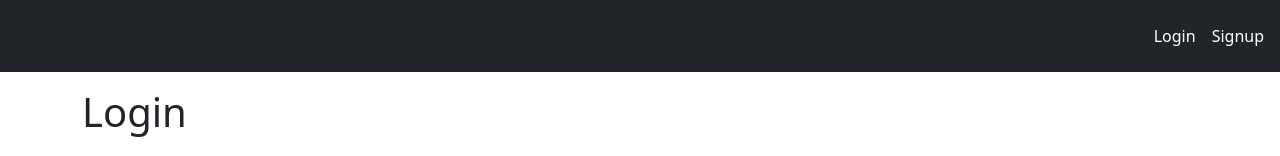
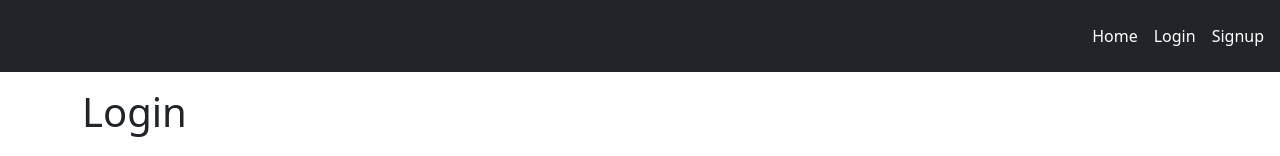
Before and after one commit to hassan12187/chatApp-UI, a React (Vite) app: page /login in a window 1280 px wide. Shown: the top 156 px of the page. Built offline with nearby package versions, Linux system fonts and the light colour scheme.

Commit message:
'clientChanges'

```diff
--- a/src/components/Header.jsx
+++ b/src/components/Header.jsx
@@ -9,6 +9,7 @@ export const Header = ()=>{
     return <>
         <header className="d-flex justify-content-end bg bg-dark py-4 px-3">
             <nav className="d-flex gap-3">
+            <NavLink to={'/'}>Home</NavLink>
                 <NavLink to={'/login'}>Login</NavLink>
                 <NavLink to={'/signup'}>Signup</NavLink>
             </nav>
--- a/src/pages/Login.jsx
+++ b/src/pages/Login.jsx
@@ -15,7 +15,9 @@ export const Login = ()=>{
     };
     const handleFormSubmit=async(e)=>{
         e.preventDefault();
-        const result = await Axios.post('/user/login',user);
+        const result = await Axios.post('/user/login',user,{
+           withCredentials:"Include"
+        });
         console.log(result);
     }
     return <>
```
